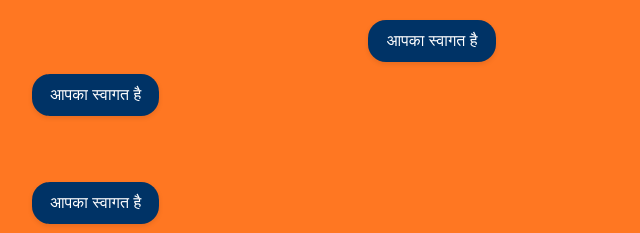
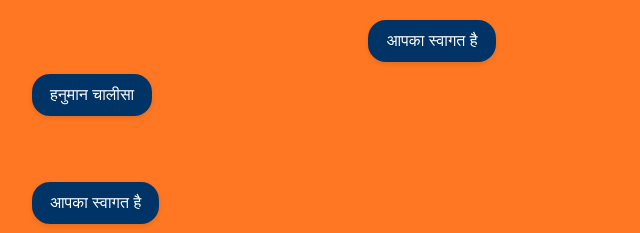
Before and after one commit to PrincePrajapatiXi/Bhakti, a plain HTML site: page index.html in a window 1280 px wide. Shown: the top 233 px of the page, 208-848 px from the left. Drawn offline with Linux system fonts and the light colour scheme.

Commit message:
Add files via upload

```diff
--- a/index.html
+++ b/index.html
@@ -15,7 +15,7 @@
         </div>
 
         <div class="message left">
-            <a href="Hanu.html" target="_blank"><div class="bubble">आपका स्वागत है</div></a>
+            <a href="Hanu.html" target="_blank"><div class="bubble">हनुमान चालीसा</div></a>
         </div>
 
         <div class="message right">
```
